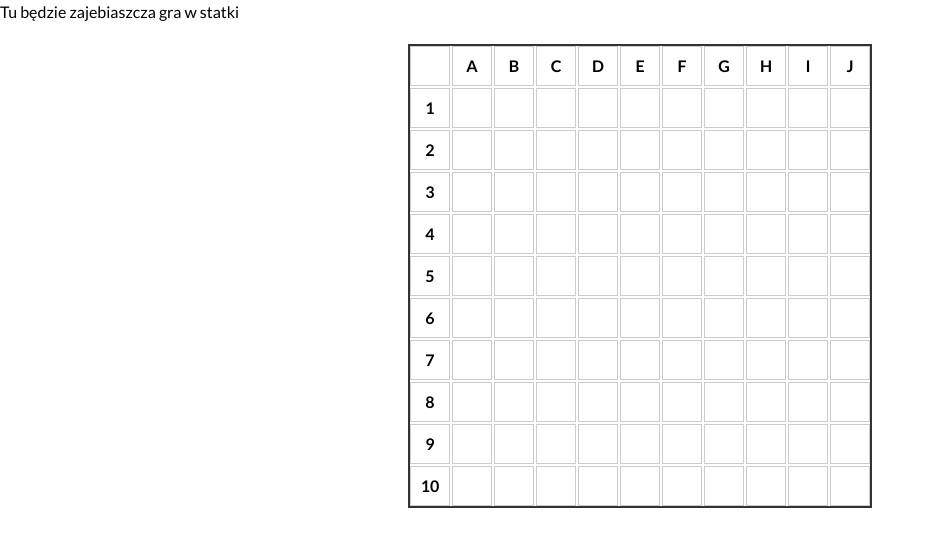
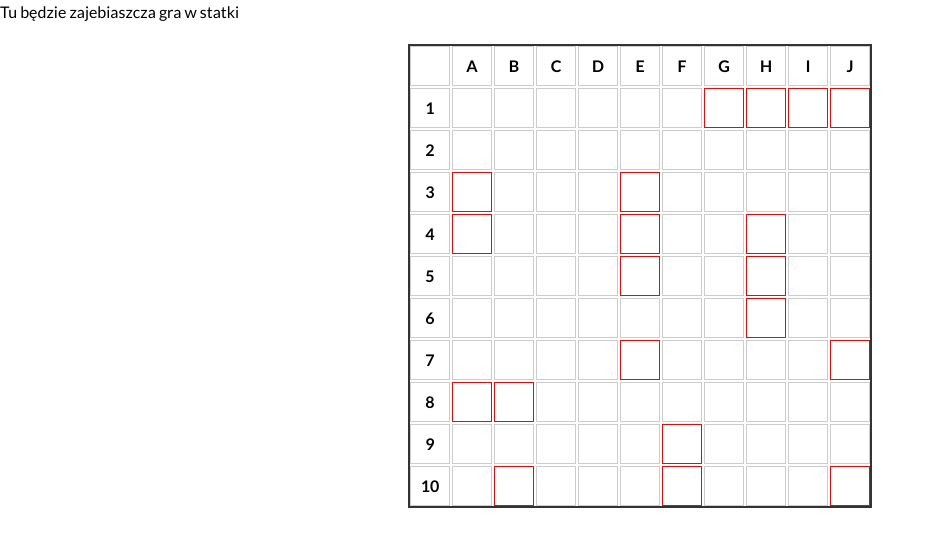
Before and after one commit to GrzegorzJendernal/battleships-game, a React (Vite) app: page / in a window 1280 px wide. Shown: the top 546 px of the page, without its empty margins (0-935 px from the left). Built offline with nearby package versions, Linux system fonts and the light colour scheme.

Commit message:
moved all logic to other files

```diff
--- a/src/components/Board/Board.tsx
+++ b/src/components/Board/Board.tsx
@@ -1,30 +1,13 @@
-import React, { useEffect, useState } from "react";
 import { BoardContainer } from "./board.styled";
 import Cell from "./Cell/Cell";
 import { columns, rows } from "../../utils/labels";
+import { useBoardState } from "../../utils/useBoardState";
+import React from "react";
 
-function createEmptyBoard() {
-  return rows.map(() => columns.map(() => undefined));
-}
 
 
 const Board = () => {
-  const [boardState, setBoardState] = useState(createEmptyBoard());
-
-  useEffect(() => {
-    const placeShipsRandomly = () => {
-      // Tworzymy nową planszę w oparciu o aktualny stan
-      const newBoard = createEmptyBoard();
-
-      // Umieszczamy statki na nowej planszy
-      // Tutaj możesz dostosować logikę rozmieszczania statków
-
-      setBoardState(newBoard);
-    };
-
-    // Wywołaj funkcję rozmieszczania statków na planszy
-    placeShipsRandomly();
-  }, []);
+  const boardState = useBoardState();
 
   return (
     <BoardContainer>
@@ -42,9 +25,8 @@ const Board = () => {
               key={columnIndex}
               id={`${columns[columnIndex]}${rows[rowIndex]}`}
               coordinate={+`${columnIndex}${rowIndex}`}
-            >
-              {cell}
-            </Cell>
+              occupied={cell !== undefined}
+            ></Cell>
           ))}
         </React.Fragment>
       ))}
```
